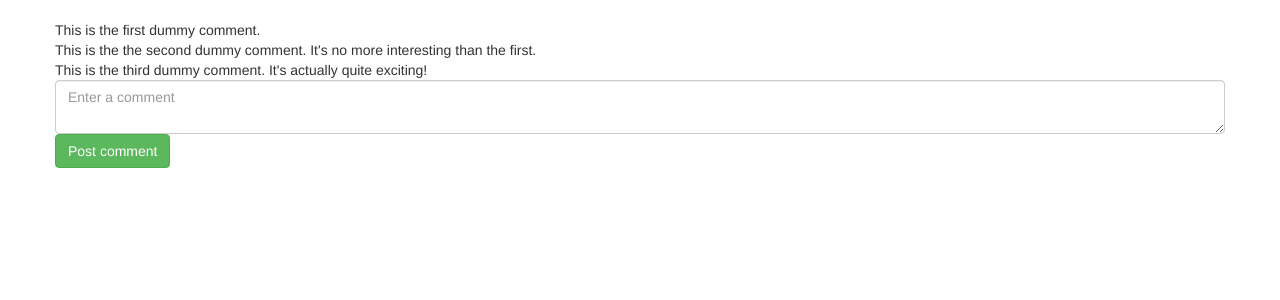
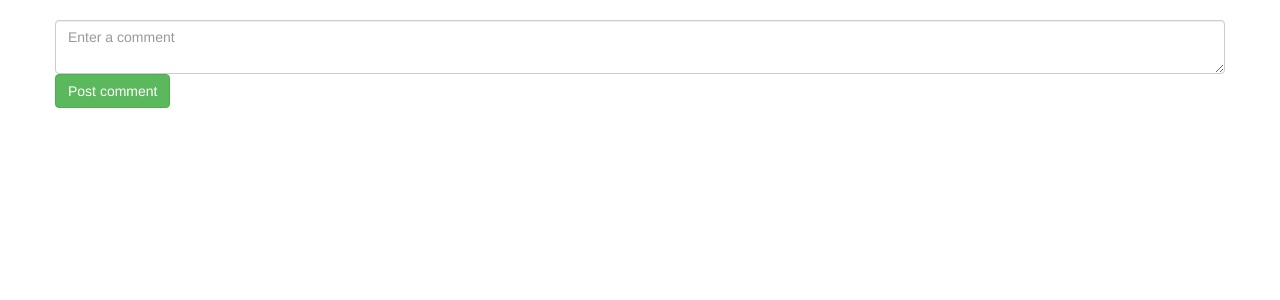
Before and after one commit to ViacheslavK/kpi_webAppFlaskSimpleProject, a Flask app: page / in a window 1280 px wide. Shown: the part 52-352 px from the top of the page. Run offline with Flask 2, Linux system fonts and the light colour scheme; some libraries are stand-ins or nearby versions.

Commit message:
Replace dummy comments with some in-memory storage

```diff
--- a/flask_app.py
+++ b/flask_app.py
@@ -1,10 +1,17 @@
-from flask import Flask, request, url_for, render_template
+from flask import Flask, request, url_for, render_template, redirect
 
 app = Flask(__name__)
 
-@app.route('/')
+comments=[]
+
+# Allow endpoint GET and POST actions; othrvice will get an error "Method is not allowed"
+@app.route('/', methods=["GET", "POST"])
 def index():
-    return render_template("main_page.html")
+    if request.method == "GET":
+        return render_template("main_page.html", comments=comments)
+
+    comments.append(request.form["contents"])
+    return redirect(url_for("index"))
 
 @app.route('/login', methods=['GET', 'POST'])
 def login():
--- a/templates/main_page.html
+++ b/templates/main_page.html
@@ -24,18 +24,11 @@
 
 
         <div class="container">
+            {% for comment in comments %}
                 <div class="row">
-            This is the first dummy comment.
+                    {{ comment }}
                 </div>
-
-        <div class="row">
-            This is the the second dummy comment.  It's no more interesting
-            than the first.
-        </div>
-
-        <div class="row">
-            This is the third dummy comment.  It's actually quite exciting!
-        </div>
+            {% endfor %}
 
             <div class="row">
                 <form action="." method="POST">
```
Lines whose indentation alone changed are shown as unchanged.
